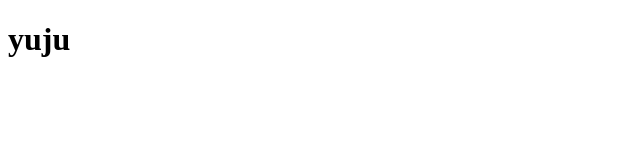
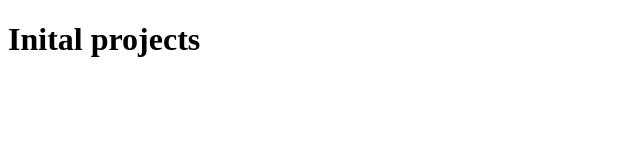
Before and after one commit to saidee-hasan/tea-house, a website: page index.html in a window 1280 px wide. Shown: the whole page, without its empty margins (0-640 px from the left). Drawn offline with Linux system fonts and the light colour scheme; a web font is replaced by a local one.

Commit message:
Inital projects done

```diff
--- a/index.html
+++ b/index.html
@@ -13,6 +13,6 @@
     <title>Tea House</title>
   </head>
   <body>
-    <h1>yuju</h1>
+    <h1>Inital projects</h1>
   </body>
 </html>
--- a/package.json
+++ b/package.json
@@ -40,6 +40,7 @@
     "foreground-child": "^3.3.0",
     "fraction.js": "^4.3.7",
     "function-bind": "^1.1.2",
+    "gitignore": "^0.7.0",
     "glob": "^10.4.5",
     "glob-parent": "^6.0.2",
     "hasown": "^2.0.2",
@@ -109,7 +110,7 @@
     "yaml": "^2.5.0"
   },
   "scripts": {
-    "start":"vite",
+    "start": "vite",
     "test": "echo \"Error: no test specified\" && exit 1"
   },
   "author": "",
```
Also changed, not shown: 1 other file.
